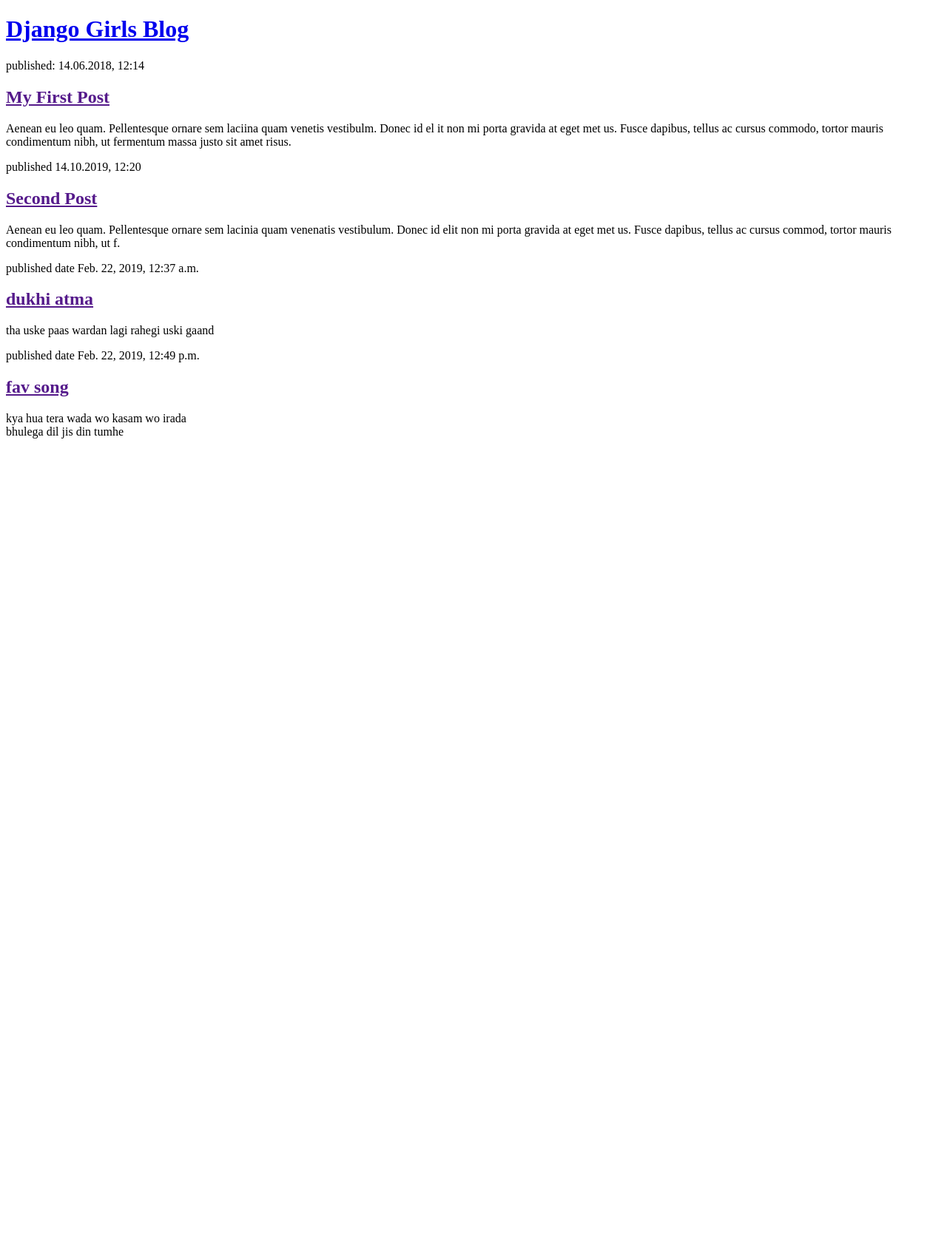
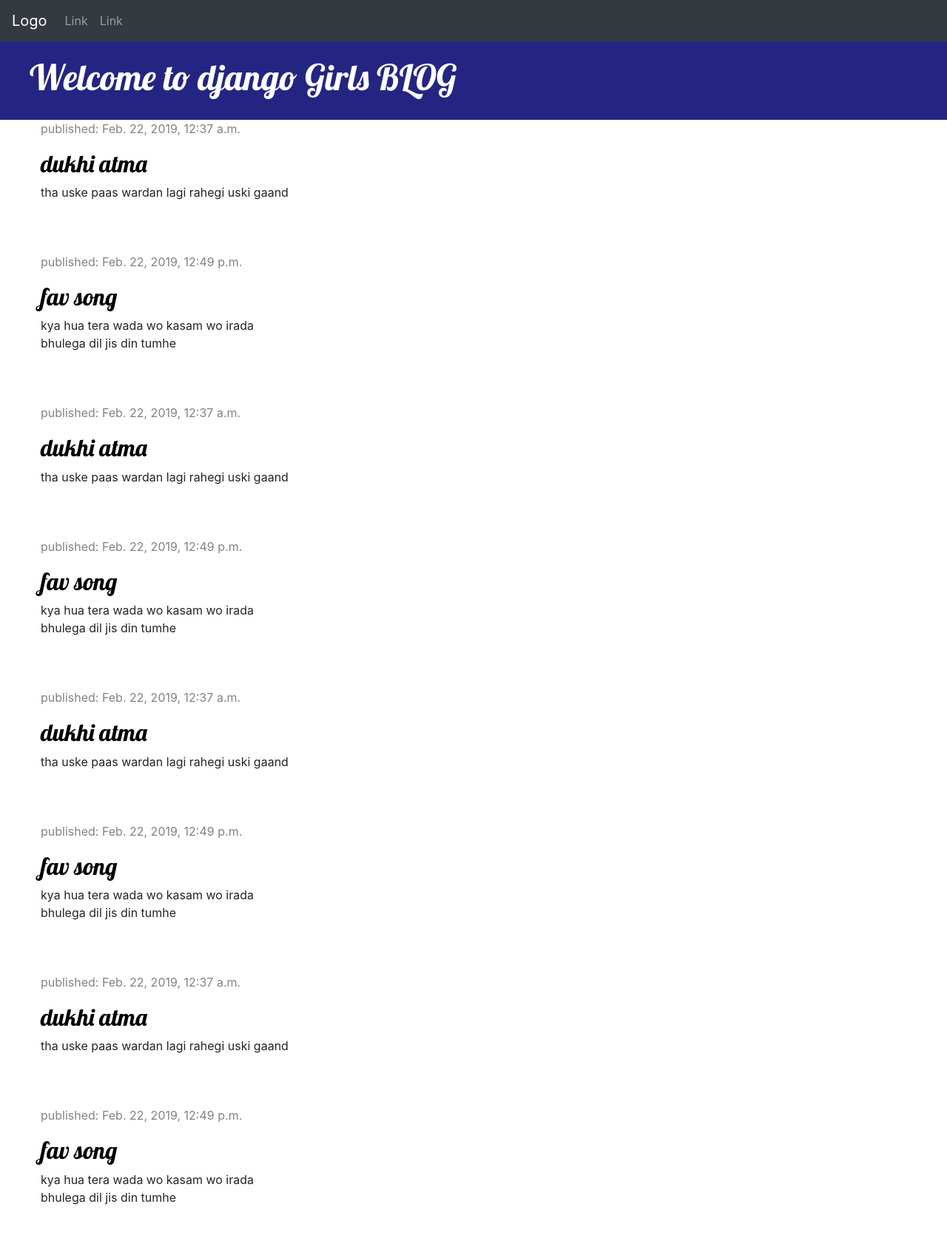
Before and after one commit to borkarfaiz/django_girls, a Django app: page / in a window 1280 px wide. Shown: the whole page at 74% size. Before the commit the page ends 593 px from the top, so only its background shows below. Run offline with Django 3.2, Linux system fonts and the light colour scheme; data comes from the database, SQL or seed files in the repository; both versions use the stored data as it was after the commit; some libraries are stand-ins or nearby versions.

Commit message:
added navbar at the top and some styling has been done

```diff
--- /dev/null
+++ b/blog/static/css/blog_list.css
@@ -0,0 +1,46 @@
+.page-header {
+    background-color: #242582;
+    margin-top: 0;
+    padding: 20px 20px 20px 40px;
+}
+
+.page-header h1, .page-header h1 a, .page-header h1 a:visited, .page-header h1 a:active {
+    color: #ffffff;
+    font-size: 36pt;
+    text-decoration: none;
+}
+
+.content {
+    margin-left: 40px;
+}
+
+h1, h2, h3, h4 {
+    font-family: 'Lobster', cursive;
+}
+
+.date {
+    color: #828282;
+}
+
+.save {
+    float: right;
+}
+
+.post-form textarea, .post-form input {
+    width: 100%;
+}
+
+.top-menu, .top-menu:hover, .top-menu:visited {
+    color: #ffffff;
+    float: right;
+    font-size: 26pt;
+    margin-right: 20px;
+}
+
+.post {
+    margin-bottom: 70px;
+}
+
+.post h2 a, .post h2 a:visited {
+    color: #000000;
+}
--- /dev/null
+++ b/blog/templates/blog/base.html
@@ -0,0 +1,32 @@
+{% load static %}
+<html lang="en">
+<head>
+    <!-- Latest compiled and minified CSS -->
+    <link rel="stylesheet" href="https://maxcdn.bootstrapcdn.com/bootstrap/4.2.1/css/bootstrap.min.css">
+
+    <!-- jQuery library -->
+    <script src="https://ajax.googleapis.com/ajax/libs/jquery/3.3.1/jquery.min.js"></script>
+    <link rel="stylesheet" href="{% static 'css/blog_list.css' %}">
+    <link href="//fonts.googleapis.com/css?family=Lobster&subset=latin,latin-ext" rel="stylesheet" type="text/css">
+
+    <title>Django Girls blog</title>
+</head>
+<body>
+
+    <nav class="navbar navbar-expand-sm bg-dark navbar-dark sticky-top">
+          <a class="navbar-brand" href="{% url 'home' %}">Logo</a>
+          <ul class="navbar-nav">
+            <li class="nav-item">
+              <a class="nav-link" href="#">Link</a>
+            </li>
+            <li class="nav-item">
+              <a class="nav-link" href="#">Link</a>
+            </li>
+          </ul>
+    </nav>
+    <div class="page-header">
+        <h1> Welcome to django Girls BLOG</h1>
+    </div>
+    {% block content %}
+    {% endblock %}
+</body>
--- a/blog/templates/blog/post_list.html
+++ b/blog/templates/blog/post_list.html
@@ -1,41 +1,46 @@
-<!DOCTYPE html>
-<html lang="en">
-<head>
-    <title>Django Girls blog</title>
-</head>
-<body>
-<div>
-    <h1>
-        <a href="/">Django Girls Blog</a>
-    </h1>
-</div>
-<div>
-    <p>published: 14.06.2018, 12:14</p>
-    <h2><a href="">My First Post</a></h2>
-    <p>
-        Aenean eu leo quam. Pellentesque ornare sem laciina quam venetis vestibulm. Donec id el it non mi porta gravida
-        at
-        eget met us. Fusce dapibus, tellus ac cursus commodo, tortor mauris condimentum nibh, ut fermentum massa justo
-        sit
-        amet risus.
-    </p>
-</div>
-    <p>published 14.10.2019, 12:20</p>
-    <h2><a href="">Second Post</a> </h2>
-    <p>
-        Aenean eu leo quam. Pellentesque ornare sem lacinia quam venenatis vestibulum. Donec id elit non mi porta
-        gravida at eget met us. Fusce dapibus, tellus ac cursus commod, tortor mauris condimentum nibh, ut f.
-    </p>
+{% extends 'blog/base.html' %}
 
-
-
-{% for post in posts %}
-<div>
-    <p> published date {{post.published_date}}</p>
-    <h2><a href="">{{ post.title }}</a></h2>
-    <p>
-        {{post.text|linebreaksbr}}
-    </p>
-</div>
-{% endfor %}
-</body>
+{% block content%}
+    <div class="content container">
+        <div class="row">
+            <div class="col-md-8">
+                {% for post in posts %}
+                    <div class="post">
+                        <div class="date">
+                            <p>published: {{ post.published_date }}</p>
+                        </div>
+                        <h2><a href="{% url 'detail' pk=post.pk %}">{{ post.title }}</a></h2>
+                        <p>{{ post.text|linebreaksbr }}</p>
+                    </div>
+                {% endfor %}
+                {% for post in posts %}
+                    <div class="post">
+                        <div class="date">
+                            <p>published: {{ post.published_date }}</p>
+                        </div>
+                        <h2><a href="{% url 'detail' pk=post.pk %}">{{ post.title }}</a></h2>
+                        <p>{{ post.text|linebreaksbr }}</p>
+                    </div>
+                {% endfor %}
+                {% for post in posts %}
+                    <div class="post">
+                        <div class="date">
+                            <p>published: {{ post.published_date }}</p>
+                        </div>
+                        <h2><a href="{% url 'detail' pk=post.pk %}">{{ post.title }}</a></h2>
+                        <p>{{ post.text|linebreaksbr }}</p>
+                    </div>
+                {% endfor %}
+                {% for post in posts %}
+                    <div class="post">
+                        <div class="date">
+                            <p>published: {{ post.published_date }}</p>
+                        </div>
+                        <h2><a href="{% url 'detail' pk=post.pk %}">{{ post.title }}</a></h2>
+                        <p>{{ post.text|linebreaksbr }}</p>
+                    </div>
+                {% endfor %}
+            </div>
+        </div>
+    </div>
+{% endblock %}
--- a/blog/urls.py
+++ b/blog/urls.py
@@ -4,5 +4,6 @@
 
 
 urlpatterns = [
-    path('', views.post_list, name='post_list'),
+    path('', views.post_list, name='home'),
+    path('post/<int:pk>/', views.post_detail, name='detail')
 ]
--- a/blog/views.py
+++ b/blog/views.py
@@ -1,5 +1,5 @@
-from django.shortcuts import render
-from django.utils import timezone
+from django.contrib.auth.decorators import login_required
+from django.shortcuts import render, get_object_or_404
 
 from .models import Post
 
@@ -7,3 +7,10 @@
 def post_list(request):
     posts = Post.objects.all().order_by('created_date')
     return render(request, 'blog/post_list.html', {'posts': posts})
+
+
+def post_detail(request, pk):
+    posts = get_object_or_404(Post, pk=pk)
+    print(posts)
+    # posts = get_list_or_404(Post, pk=pk)
+    return render(request, 'blog/post_detail.html', {'posts': posts})
--- a/django_girls/urls.py
+++ b/django_girls/urls.py
@@ -20,5 +20,5 @@
 
 urlpatterns = [
     path('admin/', admin.site.urls),
-    path('', include('blog.urls')),
+    path('', include('blog.urls'), name='blog'),
 ]
```
Also changed, not shown: blog/templates/blog/post_detail.html (added, +19 -0 lines), db.sqlite3.
